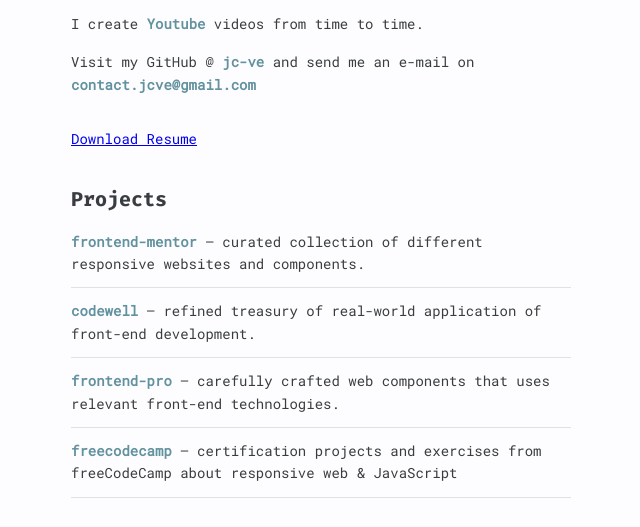
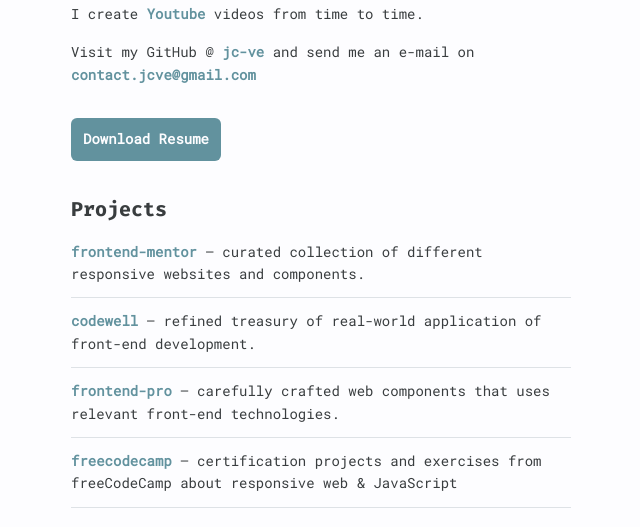
Before and after one commit to jc-ve/jc-ve.github.io, a plain HTML site: page index.html in a window 1280 px wide. Shown: the part 159-686 px from the top of the page, without its empty margins (319-959 px from the left). Drawn offline with nearby package versions, Linux system fonts and the light colour scheme.

Commit message:
Update style.css

```diff
--- a/assets/css/style.css
+++ b/assets/css/style.css
@@ -3,6 +3,7 @@
   --clr-gray: #dee2e6;
   --clr-white: #fdfdff;
   --clr-green: #62929e;
+  --clr-green-light: #729da8;
 }
 
 *,
@@ -99,6 +100,28 @@ body::-webkit-scrollbar-thumb {
   background-color: var(--clr-gray);
 }
 
+.btn:link,
+.btn:visited {
+  display: inline-block;
+  font-weight: 700;
+  text-decoration: none;
+  padding: 1rem 1.2rem;
+  border-radius: 6px;
+  transition: all 0.3s ease;
+}
+
+.btn--solid:link,
+.btn--solid:visited {
+  background-color: var(--clr-green);
+  color: var(--clr-white);
+}
+
+.btn--solid:hover,
+.btn--solid:active {
+  background-color: var(--clr-green-light);
+  transform: translateY(-0.5rem);
+}
+
 /* General */
 .list {
   list-style: none;
```
